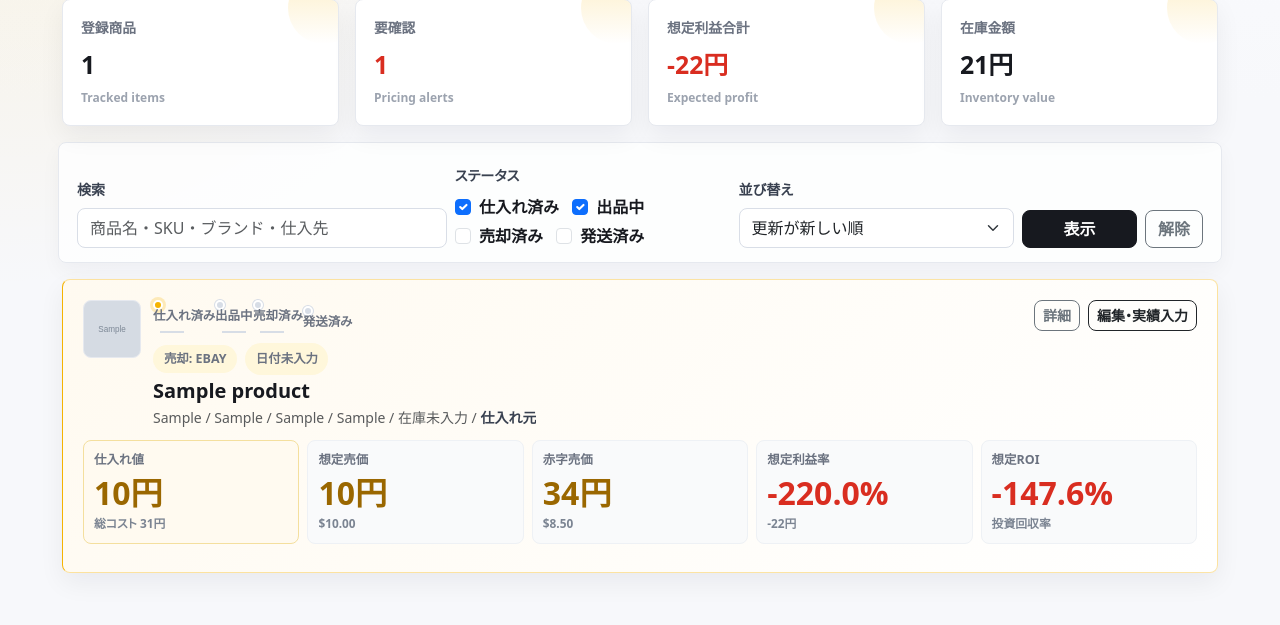
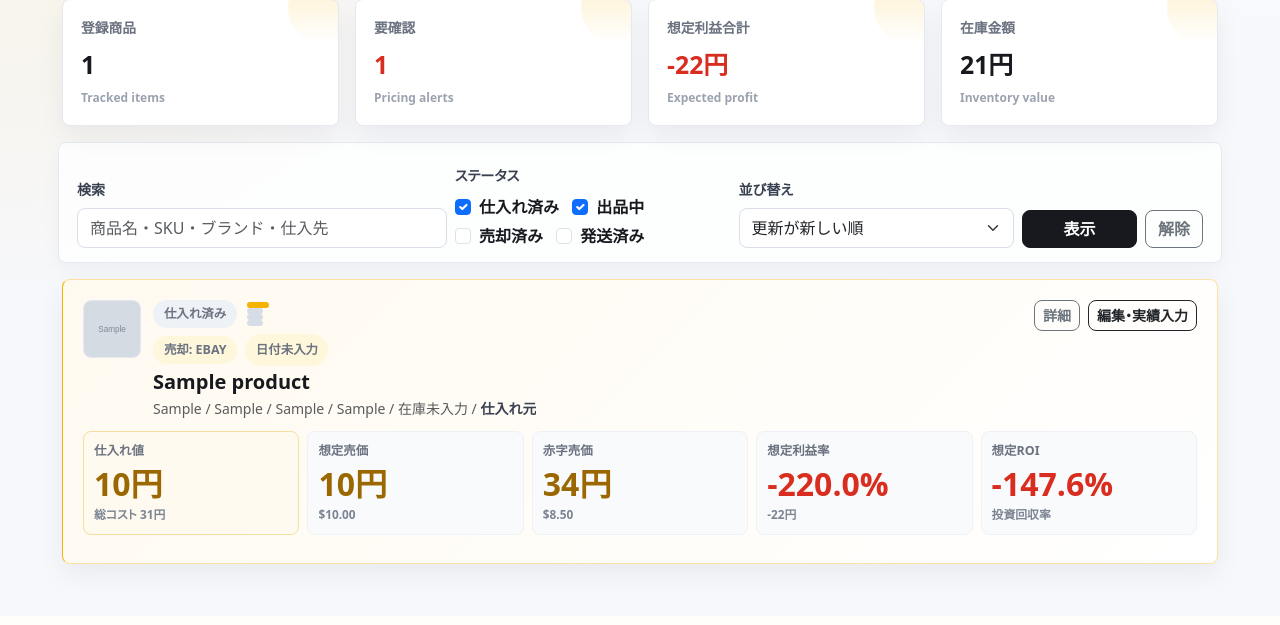
Before and after one commit to ryo0905-eng/seller-hub, a Django app: page / in a window 1280 px wide. Shown: the part 254-879 px from the top of the page. After the commit the page ends 834 px from the top, so only its background shows below. Run offline with Django 5.2, Linux system fonts and the light colour scheme; a user stored in the database is signed in; tables that the repository leaves empty hold one stand-in row (values such as "Sample post"); grey boxes marked "Sample" are stand-in pictures; some libraries are stand-ins or nearby versions.

Commit message:
Simplify product status timeline

```diff
--- a/profittracker/templates/profittracker/product_list.html
+++ b/profittracker/templates/profittracker/product_list.html
@@ -94,12 +94,12 @@
                                 {% endif %}
                                 <div class="min-w-0">
                                     <div class="status-timeline" aria-label="ステータス: {{ product.get_status_display }}">
-                                        {% for step in card.status_timeline %}
-                                            <span class="status-step status-step-{{ step.state }} status-step-{{ step.value }}">
-                                                <span class="status-step-dot" aria-hidden="true"></span>
-                                                <span class="status-step-label">{{ step.label }}</span>
-                                            </span>
-                                        {% endfor %}
+                                        <span class="badge status-badge status-{{ product.status }}">{{ product.get_status_display }}</span>
+                                        <span class="status-progress" aria-hidden="true">
+                                            {% for step in card.status_timeline %}
+                                                <span class="status-step status-step-{{ step.state }} status-step-{{ step.value }}" title="{{ step.label }}"></span>
+                                            {% endfor %}
+                                        </span>
                                     </div>
                                     {% if product.actual_sales_channel or product.status != "sold" and product.status != "shipped" %}
                                     <div class="d-flex flex-wrap align-items-center gap-2 mb-1 product-card-badges">
--- a/profittracker/tests.py
+++ b/profittracker/tests.py
@@ -218,6 +218,7 @@ class ProductViewTests(TestCase):
         self.assertContains(response, "Camera Lens")
         self.assertContains(response, "出品中")
         self.assertContains(response, "status-timeline")
+        self.assertContains(response, "status-progress")
         self.assertContains(response, "status-step-current status-step-listed")
         self.assertContains(response, "価格改定ボード")
         self.assertContains(response, "仕入れ値")
--- a/static/css/app.css
+++ b/static/css/app.css
@@ -455,75 +455,45 @@ main.container {
 .status-timeline {
     align-items: center;
     display: flex;
-    flex-wrap: wrap;
-    gap: 0.28rem 0;
-    margin-bottom: 8px;
+    gap: 10px;
+    margin-bottom: 6px;
     max-width: 100%;
 }
 
-.status-step {
+.status-progress {
     align-items: center;
-    color: #9ca3af;
     display: inline-flex;
-    flex: 0 0 auto;
-    font-size: 0.72rem;
-    font-weight: 850;
-    line-height: 1;
-    max-width: 100%;
-    white-space: nowrap;
+    gap: 5px;
+    min-width: 84px;
 }
 
-.status-step:not(:last-child)::after {
+.status-step {
     background: #d7dde6;
-    content: "";
+    border-radius: 999px;
     display: inline-block;
-    height: 2px;
-    margin: 0 7px;
-    width: 24px;
-}
-
-.status-step-dot {
-    background: #d7dde6;
-    border: 2px solid #fff;
-    border-radius: 999px;
-    box-shadow: 0 0 0 1px #d7dde6;
-    flex: 0 0 auto;
-    height: 10px;
-    margin-right: 5px;
-    width: 10px;
+    height: 6px;
+    width: 16px;
 }
 
 .status-step-done {
-    color: #657083;
-}
-
-.status-step-done .status-step-dot,
-.status-step-done:not(:last-child)::after {
     background: #9ca3af;
 }
 
 .status-step-current {
-    color: #111827;
+    background: var(--app-accent);
+    width: 22px;
 }
 
-.status-step-current .status-step-dot {
-    background: var(--app-accent);
-    box-shadow: 0 0 0 3px rgba(245, 180, 0, 0.24);
+.status-step-current.status-step-listed {
+    background: #0ea5e9;
 }
 
-.status-step-current.status-step-listed .status-step-dot {
-    background: #0ea5e9;
-    box-shadow: 0 0 0 3px rgba(14, 165, 233, 0.18);
+.status-step-current.status-step-sold {
+    background: #10b981;
 }
 
-.status-step-current.status-step-sold .status-step-dot {
-    background: #10b981;
-    box-shadow: 0 0 0 3px rgba(16, 185, 129, 0.18);
-}
-
-.status-step-current.status-step-shipped .status-step-dot {
+.status-step-current.status-step-shipped {
     background: #8a5a00;
-    box-shadow: 0 0 0 3px rgba(138, 90, 0, 0.18);
 }
 
 .product-card-badges {
@@ -776,15 +746,6 @@ main.container {
 @media (max-width: 575.98px) {
     .decision-card {
         padding: 14px;
-    }
-
-    .status-step {
-        font-size: 0.68rem;
-    }
-
-    .status-step:not(:last-child)::after {
-        margin: 0 5px;
-        width: 12px;
     }
 
     .decision-summary {
```
